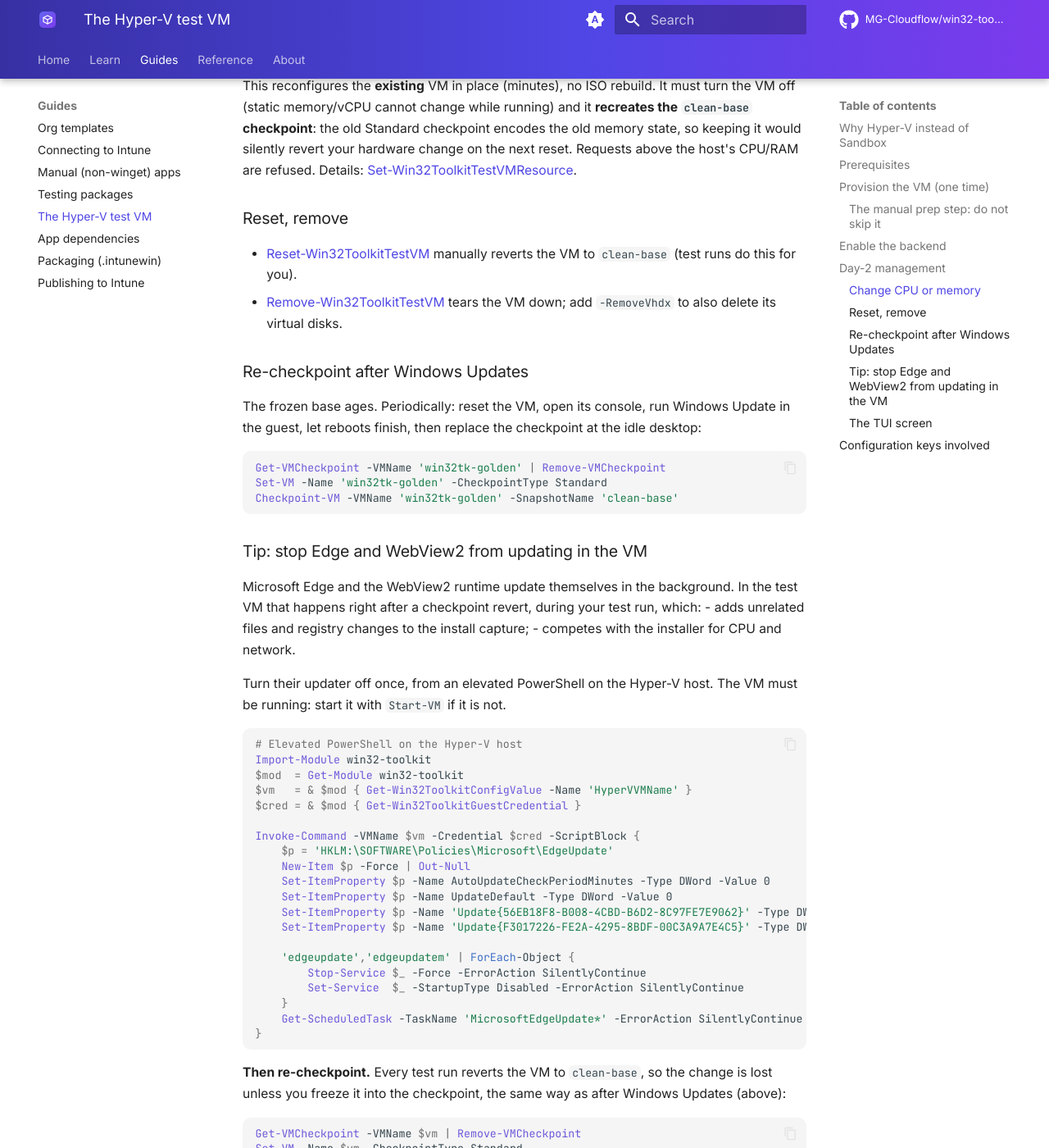
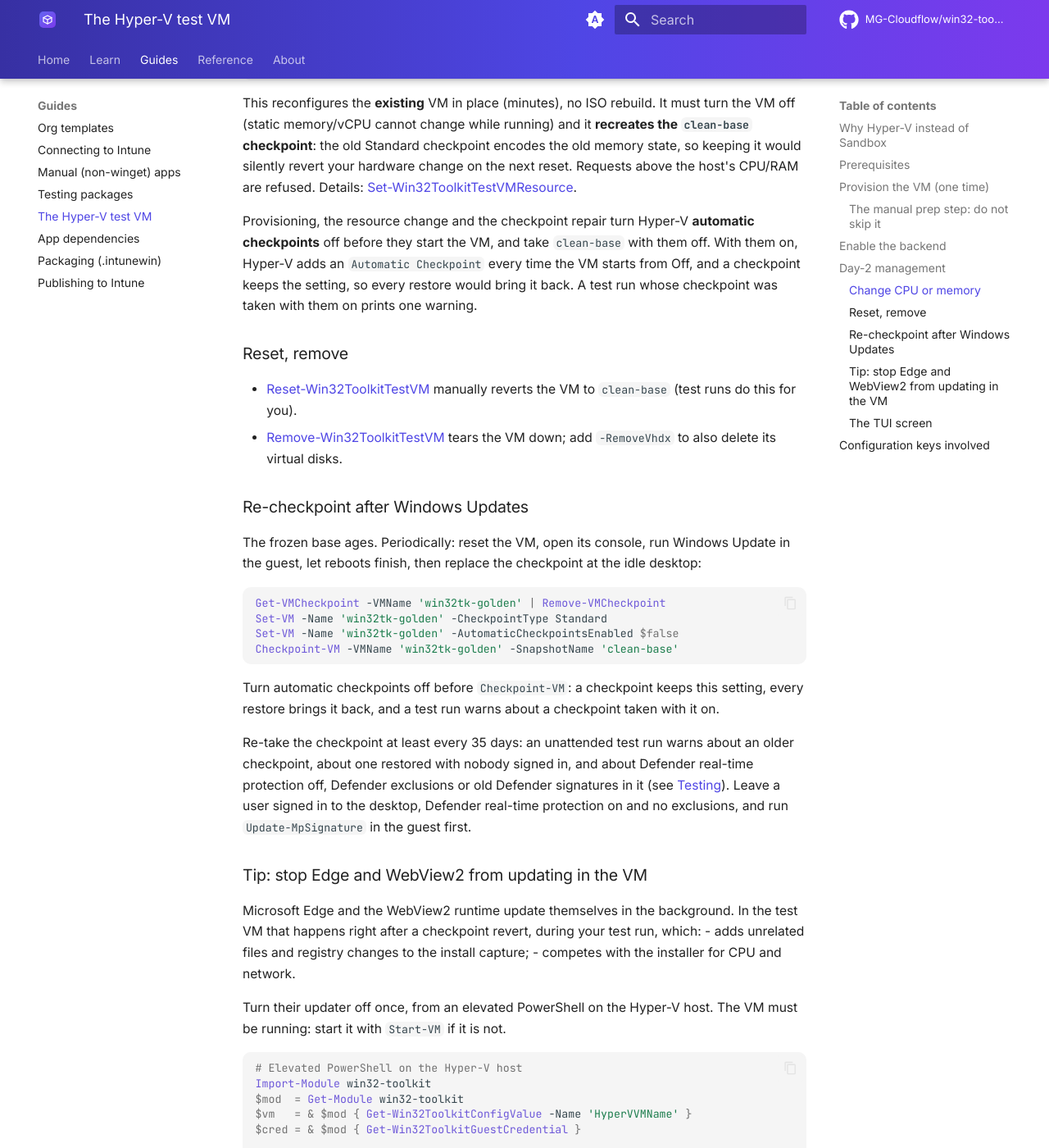
Before and after one commit to MG-Cloudflow/win32-toolkit, an MkDocs documentation site: the page built from docs/hyperv-vm.md, in a window 1280 px wide and 1400 px high, scrolled down 2602 px. Shown: the whole window at 82% size. Built offline with MkDocs 1.6.1 and Material for MkDocs 9.7.7, drawn with Linux system fonts in a browser that asks for light colours; comment, search, counter and statistics services are not loaded; some of the changed text lies outside the part shown.

Commit message:
fix(hyperv): turn automatic checkpoints off before the toolkit starts or checkpoints the test VM
Hyper-V speed-up PR 1 (D5, B5, V-19). With Hyper-V automatic checkpoints on, every start of
the test VM from Off adds an 'Automatic Checkpoint', and a checkpoint keeps the setting of
the moment it was taken, so every restore brought it back (win32tk-golden's clean-base
reads AutomaticSnapshotsEnabled True). The faster restore of the next speed-up step needs
it off in the checkpoint.

- New-Win32ToolkitTestVM and Set-Win32ToolkitTestVMResource turn automatic checkpoints off
  before they start the VM, and take clean-base with them off.
- The checkpoint repair does the same before a start from Off; a Saved or Paused VM is only
  resumed (one verbose line), and every re-take carries the setting.
- The opt-in deps checkpoint is taken with them off too.
- Get-Win32ToolkitCheckpointAutoSetting reads a checkpoint's own setting from WMI
  (Msvm_VirtualSystemSettingData, by the checkpoint's validated Id; memoised per process),
  and a run whose checkpoint was taken with them on prints one readiness warning per
  process.
- docs/hyperv-vm.md: the re-checkpoint recipes turn them off; restore cost and checkpoint
  age corrected (D20); docs/reference regenerated.

Co-Authored-By: Claude Opus 5.5 <noreply@anthropic.com>

````diff
--- a/docs/hyperv-vm.md
+++ b/docs/hyperv-vm.md
@@ -8,9 +8,9 @@ to a warm checkpoint instead of cold-booting a fresh Sandbox.
 
 | | Windows Sandbox | Hyper-V test VM |
 |---|---|---|
-| Start of each run | Cold boot of a fresh sandbox, every time | **Revert to a memory-state ("Standard") checkpoint**. The VM resumes on an already running, logged-in desktop in seconds |
+| Start of each run | Cold boot of a fresh sandbox, every time | **Revert to a memory-state ("Standard") checkpoint**. The VM resumes on an already running, logged-in desktop. A restore costs from seconds on a host with fast local disks to about a minute on a nested VM (for example a Windows 365 Cloud PC) |
 | Test context | Sandbox's built-in user | **Every phase runs as SYSTEM**, the account Intune uses on real devices. Unattended runs also start the package exactly as Intune does (the published command line from a 32-bit parent), so install/uninstall behavior matches deployment (see [Testing](testing.md#watched-vs-unattended)) |
-| Base image | Always the pristine Sandbox image | A **fully patched** Windows 11 you prepared once (no Windows Update noise during test runs) |
+| Base image | Always the pristine Sandbox image | A **fully patched** Windows 11 you prepared once: patched when you took the checkpoint; it ages, so re-take it regularly ([below](#re-checkpoint-after-windows-updates)) |
 | Extras | None | Optional deps checkpoint that skips repeated dependency installs (see [Configuration](configuration.md)) |
 
 The backend is resolved **per run**: if the VM, its checkpoint, or the stored guest credential is
@@ -87,6 +87,11 @@ the old Standard checkpoint encodes the old memory state, so keeping it would si
 hardware change on the next reset. Requests above the host's CPU/RAM are refused. Details:
 [Set-Win32ToolkitTestVMResource](reference/Set-Win32ToolkitTestVMResource.md).
 
+Provisioning, the resource change and the checkpoint repair turn Hyper-V **automatic checkpoints** off
+before they start the VM, and take `clean-base` with them off. With them on, Hyper-V adds an
+`Automatic Checkpoint` every time the VM starts from Off, and a checkpoint keeps the setting, so every
+restore would bring it back. A test run whose checkpoint was taken with them on prints one warning.
+
 ### Reset, remove
 
 - [Reset-Win32ToolkitTestVM](reference/Reset-Win32ToolkitTestVM.md) manually reverts the VM to `clean-base` (test runs do this for you).
@@ -100,8 +105,17 @@ let reboots finish, then replace the checkpoint at the idle desktop:
 ```powershell
 Get-VMCheckpoint -VMName 'win32tk-golden' | Remove-VMCheckpoint
 Set-VM -Name 'win32tk-golden' -CheckpointType Standard
+Set-VM -Name 'win32tk-golden' -AutomaticCheckpointsEnabled $false
 Checkpoint-VM -VMName 'win32tk-golden' -SnapshotName 'clean-base'
 ```
+
+Turn automatic checkpoints off before `Checkpoint-VM`: a checkpoint keeps this setting, every restore
+brings it back, and a test run warns about a checkpoint taken with it on.
+
+Re-take the checkpoint at least every 35 days: an unattended test run warns about an older checkpoint,
+about one restored with nobody signed in, and about Defender real-time protection off, Defender exclusions
+or old Defender signatures in it (see [Testing](testing.md)). Leave a user signed in to the desktop,
+Defender real-time protection on and no exclusions, and run `Update-MpSignature` in the guest first.
 
 ### Tip: stop Edge and WebView2 from updating in the VM
 
@@ -142,8 +156,11 @@ you freeze it into the checkpoint, the same way as after Windows Updates (above)
 ```powershell
 Get-VMCheckpoint -VMName $vm | Remove-VMCheckpoint
 Set-VM -Name $vm -CheckpointType Standard
+Set-VM -Name $vm -AutomaticCheckpointsEnabled $false
 Checkpoint-VM -VMName $vm -SnapshotName 'clean-base'
 ```
+
+As above, automatic checkpoints are turned off before `Checkpoint-VM`: a checkpoint keeps this setting.
 
 Edge and WebView2 now stay at the version in the checkpoint. When you next update the VM (Windows
 Update, above), update them by hand as well if your apps depend on a recent WebView2.
````
Also changed, not shown: docs/reference/New-Win32ToolkitTestVM.md (+3 -0 lines), docs/reference/Set-Win32ToolkitTestVMResource.md (+6 -2 lines), 12 other files.
